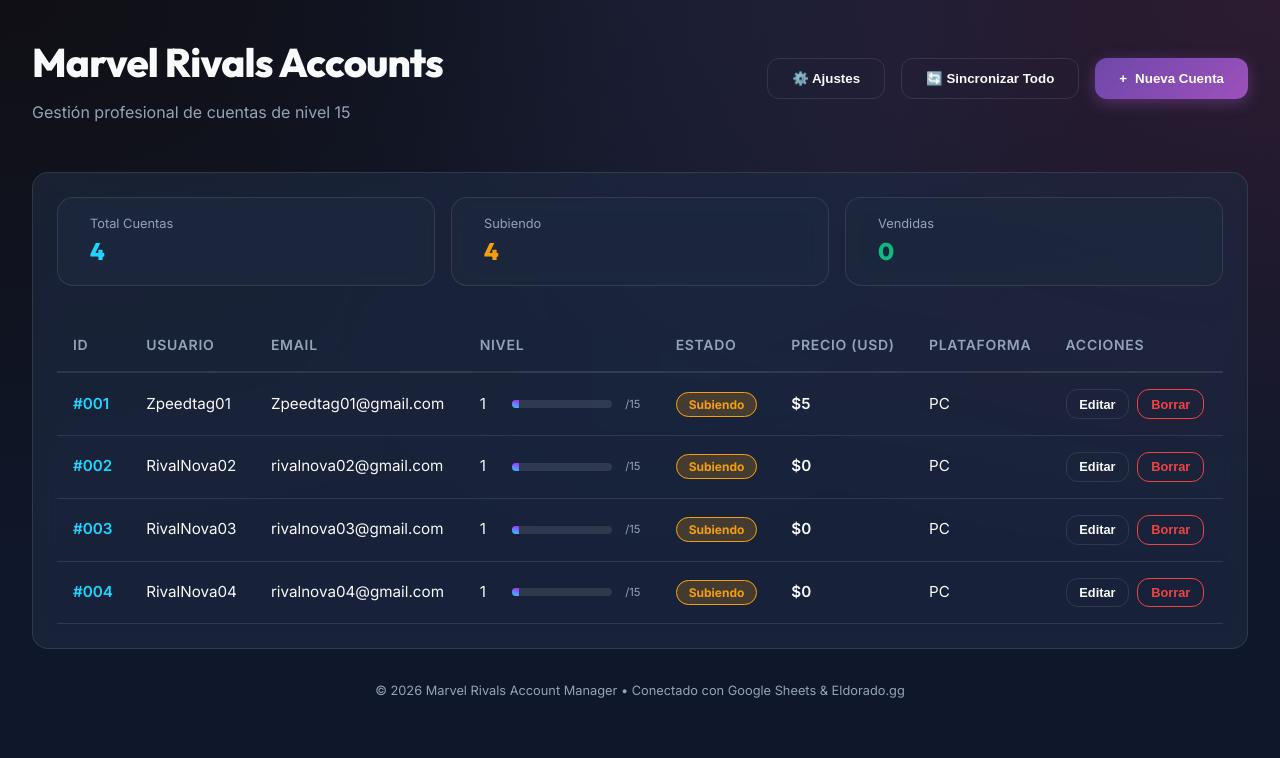
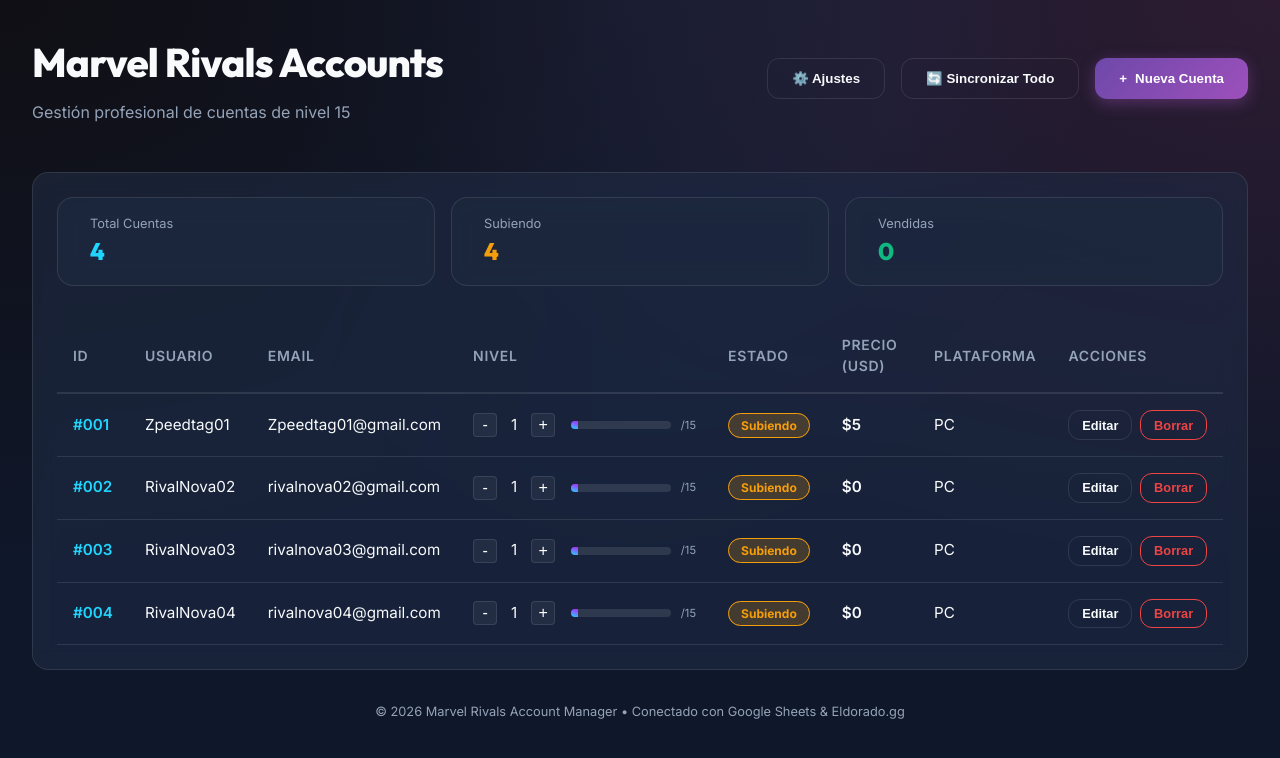
Before and after one commit to zpeedy0818/Proyecto-Rivals, a React (Vite) app: page / in a window 1280 px wide. Shown: the top 758 px of the page. Built offline with nearby package versions, Linux system fonts and the light colour scheme.

Commit message:
Changed the level up style

```diff
--- a/src/App.jsx
+++ b/src/App.jsx
@@ -88,6 +88,23 @@
     const number = Math.floor(Math.random() * 99) + 1;
     const username = `${prefix}${suffix}${String(number).padStart(2, '0')}`;
     setFormData({ ...formData, usuario_cuenta: username });
+  }
+
+  const handleQuickLevelUpdate = async (account, increment) => {
+    const newLevel = Math.min(Math.max(account.nivel + increment, 1), 15);
+    if (newLevel === account.nivel) return;
+
+    const updatedAccount = { ...account, nivel: newLevel };
+    const newAccounts = accounts.map(a => a.id === account.id ? updatedAccount : a);
+    setAccounts(newAccounts);
+
+    if (settings.sheetsUrl) {
+      try {
+        await sheetsService.upsertAccount(settings.sheetsUrl, updatedAccount);
+      } catch (err) {
+        console.error("Quick level sync failed");
+      }
+    }
   }
 
   const handleDelete = async (id) => {
@@ -207,9 +224,17 @@
                   <td>{acc.usuario_cuenta || <span style={{ color: 'var(--text-muted)' }}>-</span>}</td>
                   <td>{acc.email}</td>
                   <td>
-                    <div style={{ display: 'flex', alignItems: 'center', gap: '0.8rem' }}>
-                      <span style={{ minWidth: '20px' }}>{acc.nivel}</span>
-                      <div className="progress-bg">
+                    <div style={{ display: 'flex', alignItems: 'center', gap: '0.6rem' }}>
+                      <button
+                        onClick={() => handleQuickLevelUpdate(acc, -1)}
+                        style={{ background: 'rgba(255,255,255,0.05)', border: '1px solid rgba(255,255,255,0.1)', color: 'white', cursor: 'pointer', borderRadius: '4px', width: '24px', height: '24px', display: 'flex', alignItems: 'center', justifyContent: 'center', fontSize: '1rem' }}
+                      >-</button>
+                      <span style={{ minWidth: '15px', textAlign: 'center' }}>{acc.nivel}</span>
+                      <button
+                        onClick={() => handleQuickLevelUpdate(acc, 1)}
+                        style={{ background: 'rgba(255,255,255,0.05)', border: '1px solid rgba(255,255,255,0.1)', color: 'white', cursor: 'pointer', borderRadius: '4px', width: '24px', height: '24px', display: 'flex', alignItems: 'center', justifyContent: 'center', fontSize: '1rem' }}
+                      >+</button>
+                      <div className="progress-bg" style={{ marginLeft: '0.4rem' }}>
                         <div className="progress-fill" style={{ width: `${(acc.nivel / 15) * 100}%` }}></div>
                       </div>
                       <span style={{ fontSize: '0.7rem', color: 'var(--text-muted)' }}>/15</span>
```
